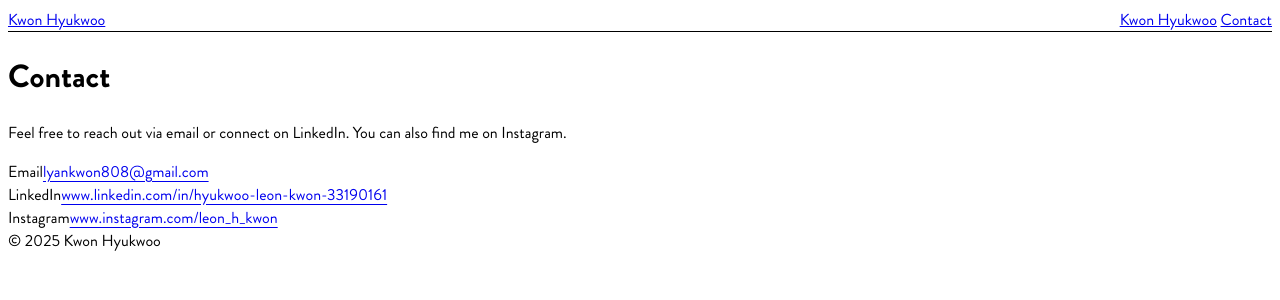
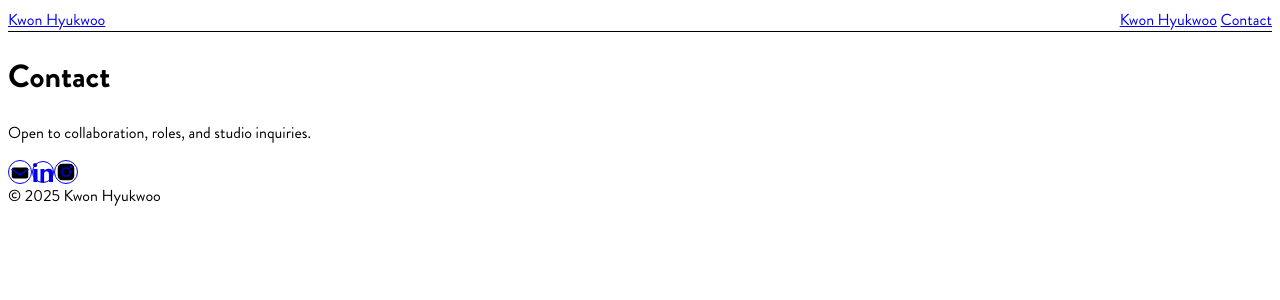
Before and after one commit to lyankwon808/portfolio, a Next.js app: page /contact in a window 1280 px wide. Shown: the top 300 px of the page. Built offline with nearby package versions, Linux system fonts and the light colour scheme.

Commit message:
fix(contact): relative import + debug text

```diff
--- a/app/components/ContactMenu.tsx
+++ b/app/components/ContactMenu.tsx
@@ -1,69 +1,51 @@
-"use client";
-
-import { useEffect, useRef, useState } from "react";
+// app/components/ContactMenu.tsx
+import site from "../../lib/site";
 
 export default function ContactMenu() {
-  const [open, setOpen] = useState(false);
-  const ref = useRef<HTMLDivElement>(null);
+  return (
+    <div className="flex items-center gap-3">
+      {/* Email */}
+      <a
+        href={`mailto:${site.email}?subject=Portfolio%20inquiry`}
+        aria-label="Email"
+        className="inline-flex h-11 w-11 items-center justify-center rounded-full border hover:bg-neutral-50"
+      >
+        <svg viewBox="0 0 24 24" width="22" height="22" aria-hidden="true">
+          <rect x="3" y="7" width="18" height="12" rx="2"></rect>
+          <path d="M3 9l9 6 9-6" fill="none" stroke="currentColor" strokeWidth="1.6" />
+        </svg>
+        <span className="sr-only">Email</span>
+      </a>
 
-  // 바깥 클릭 & ESC로 닫기
-  useEffect(() => {
-    const onKey = (e: KeyboardEvent) => {
-      if (e.key === "Escape") setOpen(false);
-    };
-    const onClick = (e: MouseEvent) => {
-      if (ref.current && !ref.current.contains(e.target as Node)) {
-        setOpen(false);
-      }
-    };
-    document.addEventListener("keydown", onKey);
-    document.addEventListener("click", onClick);
-    return () => {
-      document.removeEventListener("keydown", onKey);
-      document.removeEventListener("click", onClick);
-    };
-  }, []);
-
-  return (
-    <div className="relative" ref={ref}>
-      <button
-        type="button"
-        aria-expanded={open}
-        onClick={() => setOpen((v) => !v)}
-        className="rounded-full border px-3 py-1 text-xs hover:bg-neutral-50"
-      >
-        Contact
-      </button>
-
-      {open && (
-        <div
-          role="menu"
-          className="absolute right-0 mt-2 w-56 rounded-xl border border-neutral-200/70 bg-white/95 backdrop-blur shadow-lg p-2 text-sm"
-        >
+      {/* LinkedIn */}
       <a
-            href="mailto:lyankwon808@gmail.com"
-            className="block rounded-md px-3 py-2 hover:bg-neutral-50"
-          >
-            ✉️ Email
-          </a>
-          <a
-            href="https://www.linkedin.com/in/hyukwoo-leon-kwon-33190161/"
+        href={site.linkedin}
         target="_blank"
         rel="noopener noreferrer"
-            className="block rounded-md px-3 py-2 hover:bg-neutral-50"
+        aria-label="LinkedIn"
+        className="inline-flex h-11 w-11 items-center justify-center rounded-full border hover:bg-neutral-50"
       >
-            in&nbsp;LinkedIn
+        <svg viewBox="0 0 24 24" width="20" height="20" aria-hidden="true">
+          <path fill="currentColor" d="M4.98 3.5A2.5 2.5 0 1 1 0 3.5a2.5 2.5 0 0 1 4.98 0zM.5 8.5h4.9V24H.5V8.5zM9 8.5h4.7v2.11h.07c.66-1.24 2.27-2.55 4.67-2.55C22.9 8.06 24 10.1 24 13.43V24h-4.9v-9.2c0-2.2-.79-3.7-2.77-3.7-1.51 0-2.4 1.02-2.8 2.01-.14.34-.18.82-.18 1.3V24H8.99c.06-10.84.01-15.5.01-15.5z"/>
+        </svg>
+        <span className="sr-only">LinkedIn</span>
       </a>
+
+      {/* Instagram */}
       <a
-            href="https://instagram.com/leon_h_kwon"
+        href={site.instagram}
         target="_blank"
         rel="noopener noreferrer"
-            className="block rounded-md px-3 py-2 hover:bg-neutral-50"
+        aria-label="Instagram"
+        className="inline-flex h-11 w-11 items-center justify-center rounded-full border hover:bg-neutral-50"
       >
-            📷 Instagram
+        <svg viewBox="0 0 24 24" width="22" height="22" aria-hidden="true">
+          <rect x="3" y="3" width="18" height="18" rx="5" />
+          <circle cx="12" cy="12" r="4.5" fill="none" stroke="currentColor" strokeWidth="1.6" />
+          <circle cx="17.5" cy="6.5" r="1.5" fill="currentColor" />
+        </svg>
+        <span className="sr-only">Instagram</span>
       </a>
-        </div>
-      )}
     </div>
   );
 }
--- a/app/contact/page.tsx
+++ b/app/contact/page.tsx
@@ -1,69 +1,18 @@
 // app/contact/page.tsx
-import Link from "next/link";
-import { site } from "@/lib/site";
+import ContactMenu from "../components/ContactMenu";
 
-export const metadata = {
-  title: "Contact — Kwon Hyukwoo",
-};
-
-function pretty(url: string) {
-  try {
-    const u = new URL(url);
-    return `${u.host}${u.pathname}`.replace(/\/$/, "");
-  } catch {
-    return url;
-  }
-}
+export const metadata = { title: "Contact – Kwon Hyukwoo" };
 
 export default function ContactPage() {
   return (
-    <main className="mx-auto max-w-3xl px-4 py-16 space-y-8">
-      <header className="space-y-2">
-        <h1 className="text-3xl font-semibold">Contact</h1>
-        <p className="text-neutral-600">
-          Feel free to reach out via email or connect on LinkedIn.
-          {site.instagram ? " You can also find me on Instagram." : ""}
-        </p>
-      </header>
-
-      <section className="space-y-4 text-lg">
-        {/* Email */}
-        <div>
-          <span className="font-medium mr-2">Email</span>
-          <Link
-            href={`mailto:${site.email}`}
-            className="underline underline-offset-4 hover:opacity-80"
-          >
-            {site.email}
-          </Link>
-        </div>
-
-        {/* LinkedIn */}
-        <div>
-          <span className="font-medium mr-2">LinkedIn</span>
-          <Link
-            href={site.linkedin}
-            target="_blank"
-            className="underline underline-offset-4 hover:opacity-80"
-          >
-            {pretty(site.linkedin)}
-          </Link>
-        </div>
-
-        {/* Instagram (옵션) */}
-        {site.instagram && site.instagram.trim() !== "" && (
-          <div>
-            <span className="font-medium mr-2">Instagram</span>
-            <Link
-              href={site.instagram}
-              target="_blank"
-              className="underline underline-offset-4 hover:opacity-80"
-            >
-              {pretty(site.instagram)}
-            </Link>
-          </div>
-        )}
-      </section>
+    <main className="mx-auto max-w-3xl px-4 pt-16 pb-12">
+      <h1 className="text-2xl font-semibold">Contact</h1>
+      <p className="mt-2 text-neutral-700">
+        Open to collaboration, roles, and studio inquiries.
+      </p>
+      <div className="mt-5">
+        <ContactMenu />
+      </div>
     </main>
   );
 }
--- a/app/page.tsx
+++ b/app/page.tsx
@@ -3,27 +3,19 @@
 import Link from "next/link";
 import Image from "next/image";
 import { useMemo, useState } from "react";
-// 경로가 맞다면 그대로, 절대 경로를 쓰면 더 안전합니다: import { projects } from "@/lib/projects";
+
+// 절대 경로가 세팅돼 있다면 이게 더 안전합니다. (tsconfig paths 필요)
+// import { projects } from "@/lib/projects";
 import { projects } from "../lib/projects";
-import site from "@/lib/site";
 
-const subject = encodeURIComponent("Portfolio inquiry");
-const gmailHref =
-  `https://mail.google.com/mail/?view=cm` +
-  `&to=${encodeURIComponent(site.email)}` +
-  `&su=${subject}`;
-
-<a href={gmailHref} target="_blank" rel="noopener noreferrer" aria-label="Email" className="group inline-flex ...">
-  {/* 이메일 SVG 아이콘 */}
-</a>
+import ContactMenu from "./components/ContactMenu";
 
 export default function Home() {
-  const [filter, setFilter] =
-    useState<"ALL" | "PRODUCTION" | "CONCEPT">("ALL");
+  const [filter, setFilter] = useState<"ALL" | "PRODUCTION" | "CONCEPT">("ALL");
 
   const visible = useMemo(() => {
-    if (filter === "PRODUCTION") return projects.filter(p => p.type === "Production");
-    if (filter === "CONCEPT")    return projects.filter(p => p.type === "Concept");
+    if (filter === "PRODUCTION") return projects.filter((p) => p.type === "Production");
+    if (filter === "CONCEPT") return projects.filter((p) => p.type === "Concept");
     return projects;
   }, [filter]);
 
@@ -33,16 +25,28 @@ export default function Home() {
       <section className="flex flex-wrap items-center justify-between gap-3">
         <h1 className="text-2xl font-semibold">Work</h1>
         <div className="flex flex-wrap gap-2 text-sm">
-          <button onClick={() => setFilter("ALL")}
-            className={`rounded-full border px-3 py-1 ${filter === "ALL" ? "bg-black text-white" : "hover:bg-neutral-50"}`}>
+          <button
+            onClick={() => setFilter("ALL")}
+            className={`rounded-full border px-3 py-1 ${
+              filter === "ALL" ? "bg-black text-white" : "hover:bg-neutral-50"
+            }`}
+          >
             All
           </button>
-          <button onClick={() => setFilter("PRODUCTION")}
-            className={`rounded-full border px-3 py-1 ${filter === "PRODUCTION" ? "bg-black text-white" : "hover:bg-neutral-50"}`}>
+          <button
+            onClick={() => setFilter("PRODUCTION")}
+            className={`rounded-full border px-3 py-1 ${
+              filter === "PRODUCTION" ? "bg-black text-white" : "hover:bg-neutral-50"
+            }`}
+          >
             Production
           </button>
-          <button onClick={() => setFilter("CONCEPT")}
-            className={`rounded-full border px-3 py-1 ${filter === "CONCEPT" ? "bg-black text-white" : "hover:bg-neutral-50"}`}>
+          <button
+            onClick={() => setFilter("CONCEPT")}
+            className={`rounded-full border px-3 py-1 ${
+              filter === "CONCEPT" ? "bg-black text-white" : "hover:bg-neutral-50"
+            }`}
+          >
             Concept
           </button>
         </div>
@@ -64,7 +68,6 @@ export default function Home() {
                          focus-visible:ring-2 focus-visible:ring-black/60"
             >
               <div className="relative isolate overflow-hidden" style={{ aspectRatio: "3 / 1" }}>
-                {/* 이미지 */}
                 <Image
                   src={p.thumb ?? p.slides[0]}
                   alt={p.title}
@@ -74,12 +77,10 @@ export default function Home() {
                              brightness-[.82] group-hover:brightness-100 group-hover:scale-[1.03]
                              will-change-transform"
                 />
-
-                {/* 어둡게 → hover에서 사라짐 */}
-                <div className="absolute inset-0 z-10 bg-black/30 opacity-100
-                                transition-opacity duration-300 ease-out group-hover:opacity-0" />
-
-                {/* 자막 (오버레이 위에 오도록 z-30) */}
+                <div
+                  className="absolute inset-0 z-10 bg-black/30 opacity-100
+                             transition-opacity duration-300 ease-out group-hover:opacity-0"
+                />
                 <div className="absolute inset-0 z-30 pointer-events-none flex items-center justify-start pl-[32px] sm:pl-[36px] md:pl-[40px]">
                   <span
                     className="font-brand text-white text-left select-none
@@ -98,28 +99,10 @@ export default function Home() {
         ))}
       </section>
 
-      {/* Contact */}
-{/* Contact (아이콘 버튼 버전) */}
-<section id="contact" className="mt-12 max-w-3xl">
-  <h2 className="text-2xl font-semibold">Contact</h2>
-  <p className="mt-2 text-neutral-700">
-    Open to collaboration, roles, and studio inquiries.
-  </p>
-
-  <div className="mt-4 flex gap-3">
-    <a href={`mailto:${site.email}?subject=Portfolio%20inquiry`} className="inline-flex h-11 w-11 items-center justify-center rounded-full border border-neutral-300 hover:bg-neutral-50" aria-label="Email">
-      {/* …동일한 이메일 아이콘… */}
-    </a>
-    <a href={site.linkedin} target="_blank" rel="noopener noreferrer" className="inline-flex h-11 w-11 items-center justify-center rounded-full border border-neutral-300 hover:bg-neutral-50" aria-label="LinkedIn">
-      {/* …동일한 LinkedIn 아이콘… */}
-    </a>
-    <a href={site.instagram} target="_blank" rel="noopener noreferrer" className="inline-flex h-11 w-11 items-center justify-center rounded-full border border-neutral-300 hover:bg-neutral-50" aria-label="Instagram">
-      {/* …동일한 Instagram 아이콘… */}
-    </a>
-  </div>
-</section>
-
-
+      {/* Contact (아이콘 버튼) */}
+      <section id="contact" className="mt-12">
+        <ContactMenu />
+      </section>
     </main>
   );
 }
```
Lines whose indentation alone changed are shown as unchanged.
